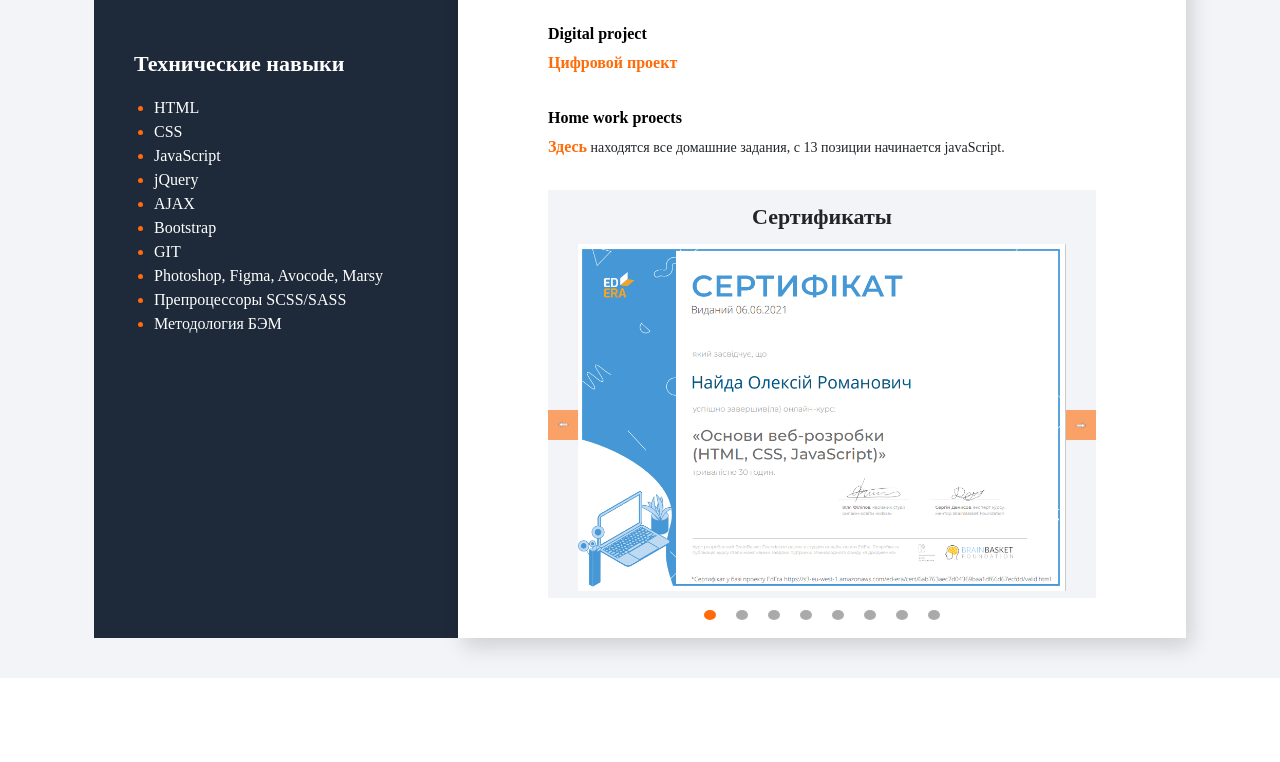
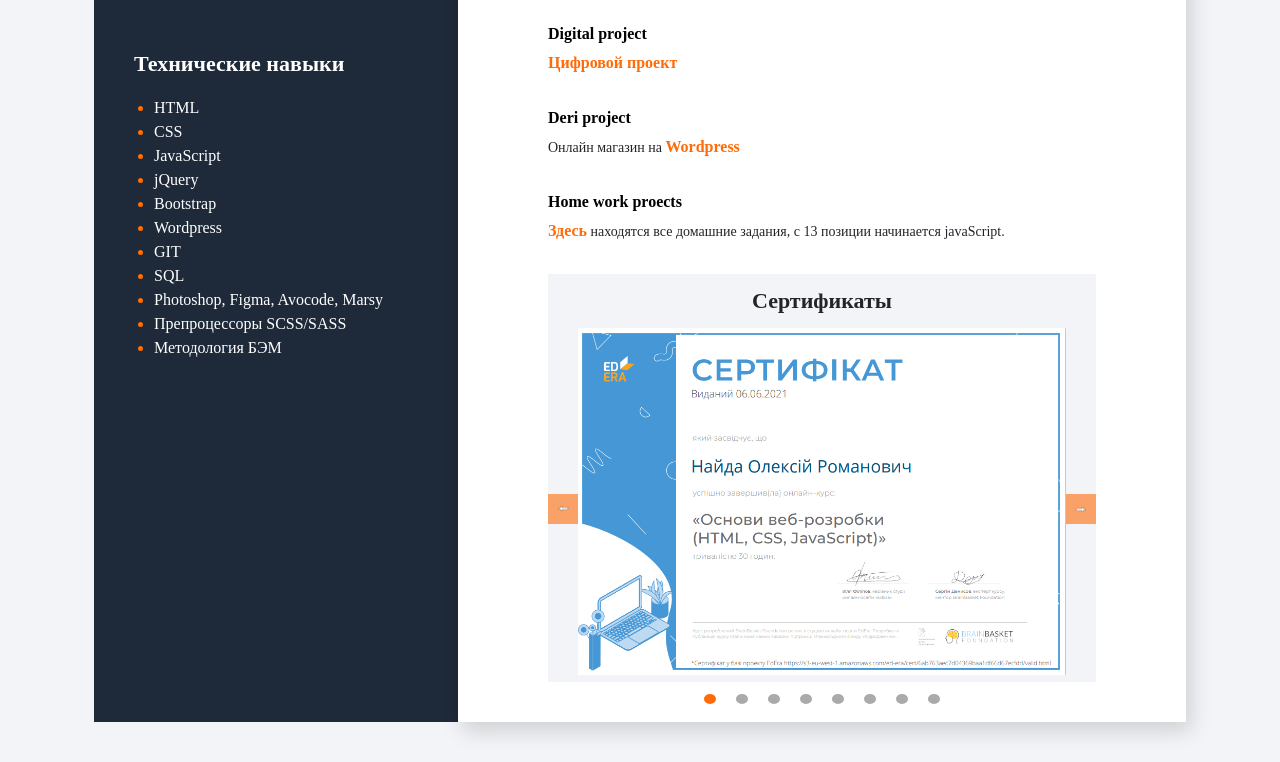
Before and after one commit to OleksiiNaida/my-resume, a plain HTML site: page index.html in a window 1280 px wide. Shown: the part 808-1570 px from the top of the page. Before the commit the page ends 1486 px from the top, so only its background shows below. Drawn offline with nearby package versions, Linux system fonts and the light colour scheme.

Commit message:
add new techSkills

```diff
--- a/index.html
+++ b/index.html
@@ -47,13 +47,16 @@
                      <span>jQuery</span>
                   </li>
                   <li class="techSkill__item">
-                     <span>AJAX</span>
-                  </li>
-                  <li class="techSkill__item">
                      <span>Bootstrap</span>
                   </li>
                   <li class="techSkill__item">
+                     <span>Wordpress</span>
+                  </li>
+                  <li class="techSkill__item">
                      <span>GIT</span>
+                  </li>
+                  <li class="techSkill__item">
+                     <span>SQL</span>
                   </li>
                   <li class="techSkill__item">
                      <span>Photoshop, Figma, Avocode, Marsy</span>
@@ -114,6 +117,12 @@
                   </p>
                </div>
                <div class="proects__item">
+                  <h4 class="proects__title">Deri project</h4>
+                  <p class="proects__descriptions aboutMe__description">
+                     Онлайн магазин на <a href="http://ce28563.tmweb.ru/"target="_blank" class="education__universityName projects__link">Wordpress</a>
+                  </p>
+               </div>
+               <div class="proects__item">
                   <h4 class="proects__title">Home work proects</h4>
                   <p class="proects__descriptions aboutMe__description">
                      <a href="https://oleksiinaida.github.io/HomeWork/" target="_blank" class="education__universityName projects__link">Здесь</a>
```
